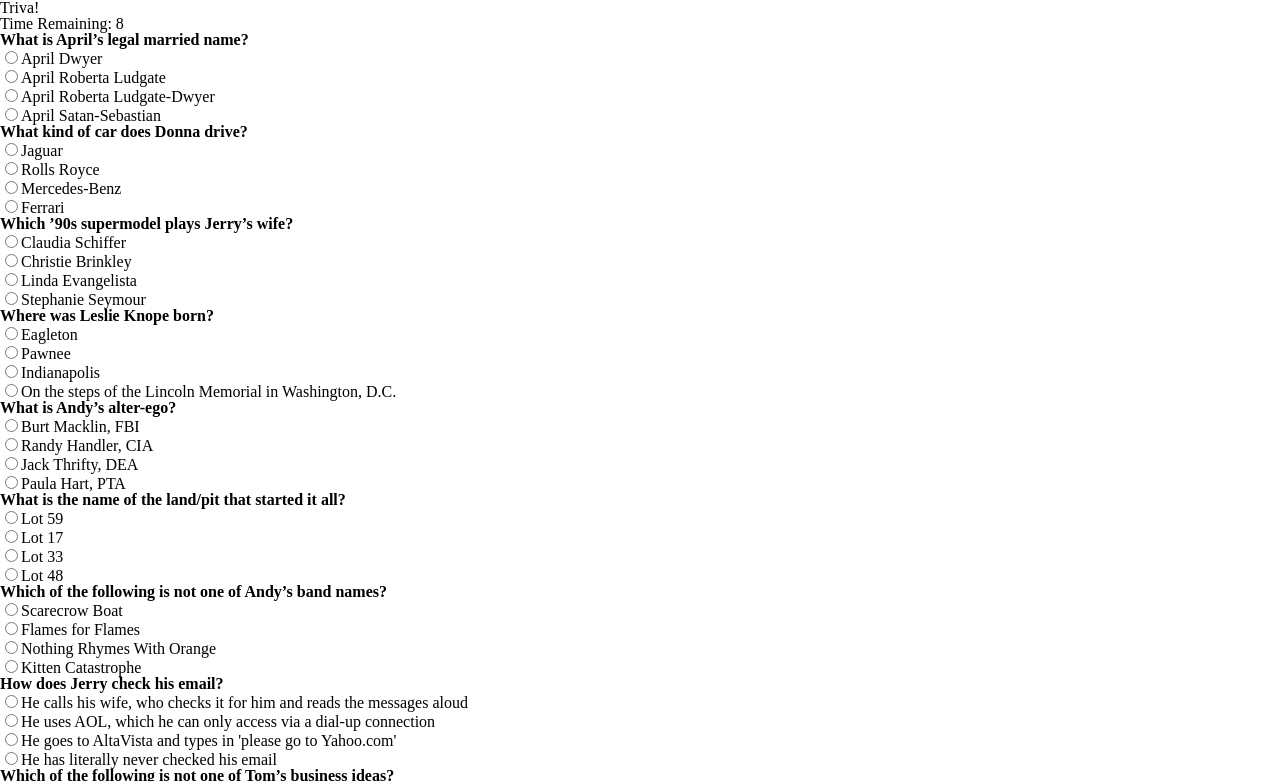
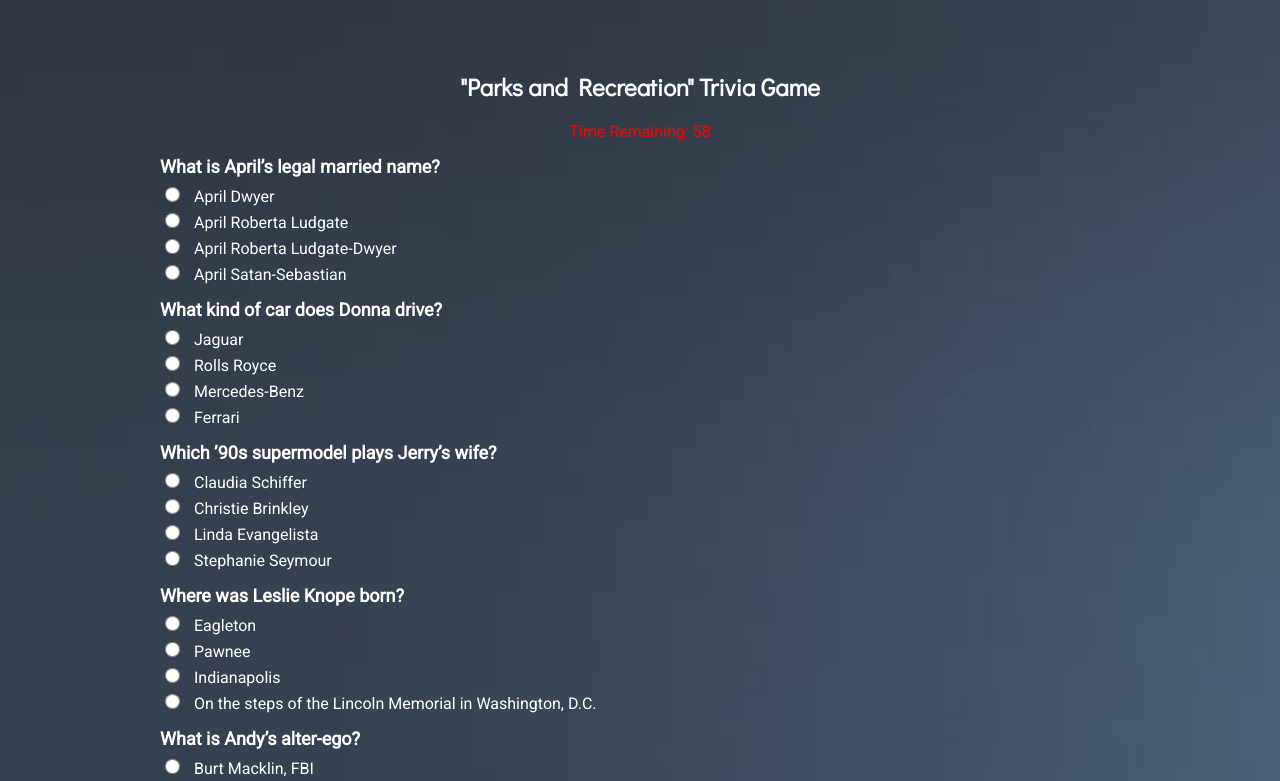
Before and after one commit to dmaddox/TriviaGame, a plain HTML site: page index.html in a window 1280 px wide. Both pictures are taken after a click on the button "Start Quiz". Shown: the top 781 px of the page. Drawn offline with nearby package versions, Linux system fonts and the light colour scheme.

Commit message:
working game w/ styling

```diff
--- a/assets/css/style.css
+++ b/assets/css/style.css
@@ -1,3 +1,116 @@
+body {
+	background-image: url('../images/background.jpg');
+	background-color: tan;
+	background-size: cover;
+	width: 100%;
+	height: 100%;
+	font-family: 'Roboto', sans-serif;
+	color: white;
+}
+.wrapper {
+	margin: auto;
+	text-align: center;
+	width: 960px;
+	padding: 75px;
+	/*background-color: white;*/
+
+	height: 100%;
+}
+h1 {
+	font-size: 24px;
+	font-family: 'Didact Gothic', sans-serif;
+	font-weight: bolder;
+	padding: 0 25px 25px 25px;
+}
+h2 {
+	text-align: center;
+	color: red;
+}
 h3 {
 	font-weight: bold;
+	font-size: 18px;
+	line-height: 24px;
+
 }
+#quiz-screen {
+	text-align: left;
+}
+#btnStart {
+	margin: 25px;
+	background-color: #4CAF50;
+	font-size: 16px;
+	color: white;
+	padding: 12px 28px;
+	width: 250px;
+	border-radius: 10px;
+	 box-shadow: 0 8px 16px 0 rgba(0,0,0,0.2), 0 6px 20px 0 rgba(0,0,0,0.19);
+}
+#btnStart:hover {
+	background-color: darkgreen;
+	cursor: pointer;
+}
+
+ul {
+padding: 15px 0 0 0;
+}
+ul li {
+padding: 5px 0 0 0;
+}
+
+#submit {
+	margin: 25px;
+	background-color: #4CAF50;
+	font-size: 16px;
+	color: white;
+	padding: 12px 28px;
+	width: 250px;
+	border-radius: 10px;
+	box-shadow: 0 8px 16px 0 rgba(0,0,0,0.2), 0 6px 20px 0 rgba(0,0,0,0.19);
+	margin: 25px 25px 25px 0;
+}
+#submit:hover {
+	background-color: darkgreen;
+	cursor: pointer;
+}
+#scorecard {
+	font-size: 24px;
+	 text-decoration: underline;
+	 line-height: 40px;
+}
+
+/*input[type=radio] {
+    position: absolute;
+    opacity: 0;
+}*/
+
+/* Create a custom radio button */
+.radio {
+  /*  position: absolute;
+    top: 0;
+    left: 0;*/
+    height: 15px;
+    width: 15px;
+    background-color: #eee;
+    border-radius: 50%;
+    margin-right: 14px;
+}
+
+/* On mouse-over, add a grey background color */
+li:hover input ~ .radio {
+    background-color: #ccc;
+}
+
+/* When the radio button is checked, add a blue background */
+li input:checked ~ .radio {
+    background-color: #2196F3;
+}
+
+/* Create the indicator (the dot/circle - hidden when not checked) */
+.radio:after {
+    content: "";
+    position: absolute;
+    display: none;
+}
+li:hover {
+	color: lightgrey;
+}
--- a/assets/javascript/app.js
+++ b/assets/javascript/app.js
@@ -38,8 +38,8 @@ var qa = [
 	}, {
 		name: "q8",
 		question: "How does Jerry check his email?",
-		choice: ["He calls his wife, who checks it for him and reads the messages aloud", "He uses AOL, which he can only access via a dial-up connection", "He goes to AltaVista and types in 'please go to Yahoo.com'", "He has literally never checked his email"],
-		answer: "He goes to AltaVista and types in “please go to Yahoo.com"
+		choice: ["He calls his wife, who checks it for him and reads the messages aloud", "He uses AOL, which he can only access via a dial-up connection", "He goes to AltaVista and types in \“please go to Yahoo.com\"", "He has literally never checked his email"],
+		answer: "He goes to AltaVista and types in \“please go to Yahoo.com\""
 	}, {
 		name: "q9",
 		question: "Which of the following is not one of Tom’s business ideas?",
@@ -48,12 +48,12 @@ var qa = [
 	}, {
 		name: "q10",
 		question: "When Ron says, 'Give me all the bacon and eggs you have,' what does he mean?",
-		choice: ["'Give me a lot of bacon and eggs.'", "'Give me enough bacon and eggs for a dozen men.'", "'Give me all the bacon and eggs you have.'", "'Give me bacon and eggs until I keel over and pass out at this table.'"],
-		answer: "Give me all the bacon and eggs you have."
+		choice: ["\"Give me a lot of bacon and eggs.\"", "\"Give me enough bacon and eggs for a dozen men.\"", "\"Give me all the bacon and eggs you have.\"", "\"Give me bacon and eggs until I keel over and pass out at this table.\""],
+		answer: "\"Give me all the bacon and eggs you have.\""
 	}];
 
 //initialize timer variable & score variables
-var timer = 10;
+var timer = 60;
 var correct = 0;
 var wrong = 0;
 var unanswered = 0;
@@ -61,6 +61,9 @@ var questionCount = 0;
 
 //declare a variable so that we can clear the setInterval function
 var intervalId;
+
+//Hide #quiz-screen by default
+$("#quiz-screen").hide();
 
 //Start button event listener
 $("#btnStart").on("click", function() {
@@ -102,6 +105,8 @@ function displayQuiz() {
 			//add a class attribute to the radio element, naming it after the question name
 			addRadio.attr("id", thisQuestion.name);
 			//prepend the radio button to the li element
+			addRadio.attr("class", "radio");
+			//prepend the radio button to the li element
 			question.prepend(addRadio);
 			//append the questions after the title
 			title.append(question);
@@ -110,13 +115,14 @@ function displayQuiz() {
 		$("#quiz").append(title);
 	};
 	//add the submit button
-	$("#quiz").append("<input type='submit' value='Submit' id='submit'>");
+	$("#quiz").append("<input type='submit' value='Submit Answers' id='submit'>");
 };
 
 //define a start() function that will begin the timer that counts down from x seconds
 function start() {
 	intervalId = setInterval(decrement, 1000);
 	$("#starter-screen").hide();
+	$("#quiz-screen").show();
 	displayQuiz();
 };
 
@@ -141,70 +147,17 @@ function stop() {
 function calcResults() {
 	for (k = 1; k < qa.length + 1; k ++) {
 		var userGuess = $('input[name=q' + k + ']:checked').val();
-		console.log("You guessed: " + userGuess + " answer is: " + qa[k-1].answer);
+
 		if (userGuess === qa[k-1].answer) {
-			console.log("good guess");
+
 			correct ++;
 		} else if (userGuess === undefined) {
 			unanswered++;
 		} else {
-			console.log("wrong guess");
+
 			wrong ++;
 		}
 	}
-	$("#quiz-screen").html("<h2>Times Up!</h2><h3>Correct Answers: " + correct + "</h3><h3>Wrong Answers: " + wrong + "</h3><h3>Unanswered: " + unanswered + "</h3>");
- 	console.log("Time Up!");
+	$("#quiz-screen").html("<h2>Times Up!</h2><span id='scorecard'>Scorecard</span><h3>Correct Answers: " + correct + "</h3><h3>Wrong Answers: " + wrong + "</h3><h3>Unanswered: " + unanswered + "</h3>");
+
 };
-
-
-//setting up a new function that will only display one question at a time
-
-// function nextQuestion() {
-// 	console.log("you started question");
-//   // TODO: Increment the count by 1.
-//   questionCount++;
-
-//   // TODO: Use a setTimeout to run displayImage after 1 second.
-//   setTimeout(displayQuestion, 2000);
-
-//   // TODO: If the count is the same as the length of the image array, reset the count to 0.
-//   if (questionCount === qa.length) {
-//   	stop();
-//   }
-
-// }
-
-// TODO: Show the next question in the #quiz div
-// function displayQuestion() {
-// 	console.log("next question");
-// 	// var thisQuestion = qa[questionCount];
-// 	// 	//create a new ul and save it in a title variable
-// 	// 	var title = $("<ul>");
-// 	// 	//add a class to the ul
-// 	// 	title.attr("class", thisQuestion.name);
-// 	// 	//update the title ul to have a header & pose the question
-// 	// 	title.html("<h3>" + thisQuestion.question + "</h3>");
-
-// 	// 	//present each answer
-// 	// 	for (j = 0; j < qa[0].choice.length; j++) {
-
-// 	// 		//create a new li an save it in a question variable
-// 	// 		var question = $("<li>");
-// 	// 		//add the question to the li element
-// 	// 		question.text(thisQuestion.choice[j]);
-// 	// 		//create a radio element
-// 	// 		var addRadio = $("<input type='radio'>");
-// 	// 		//add a name attribute to the radio element, naming it after the question name
-// 	// 		addRadio.attr("name", thisQuestion.name);
-// 	// 		//add a class attribute to the radio element, naming it after the question name
-// 	// 		addRadio.attr("value", thisQuestion.choice[j]);
-// 	// 		//add a class attribute to the radio element, naming it after the question name
-// 	// 		addRadio.attr("id", thisQuestion.name);
-// 	// 		//prepend the radio button to the li element
-// 	// 		question.prepend(addRadio);
-// 	// 		//append the questions after the title
-// 	// 		title.append(question);
-
-// 	// 	};
-// 	// 	$("#quiz").append(title);
-// }
--- a/index.html
+++ b/index.html
@@ -6,9 +6,11 @@
 	<link rel="stylesheet" type="text/css" href="assets/css/reset.css">
 	<link rel="stylesheet" type="text/css" href="assets/css/style.css">
 	<script src="https://ajax.googleapis.com/ajax/libs/jquery/3.2.1/jquery.min.js"></script>
+	<link href="https://fonts.googleapis.com/css?family=Didact+Gothic|Roboto" rel="stylesheet">
 </head>
 <body>
-	<h1>Triva!</h1>
+	<div class="wrapper">
+		<h1>"Parks and Recreation" Trivia Game</h1>
 
 
 		<div id="starter-screen">
@@ -18,7 +20,7 @@
 			<h2>Time Remaining: <span id="time-left"></span></h2>
 
 		</div>
-
+	</div>
 
 	<script src="assets/javascript/app.js"></script>
 </body>
```
Also changed, not shown: assets/images/background.jpg (added). Lines whose indentation alone changed are shown as unchanged.
